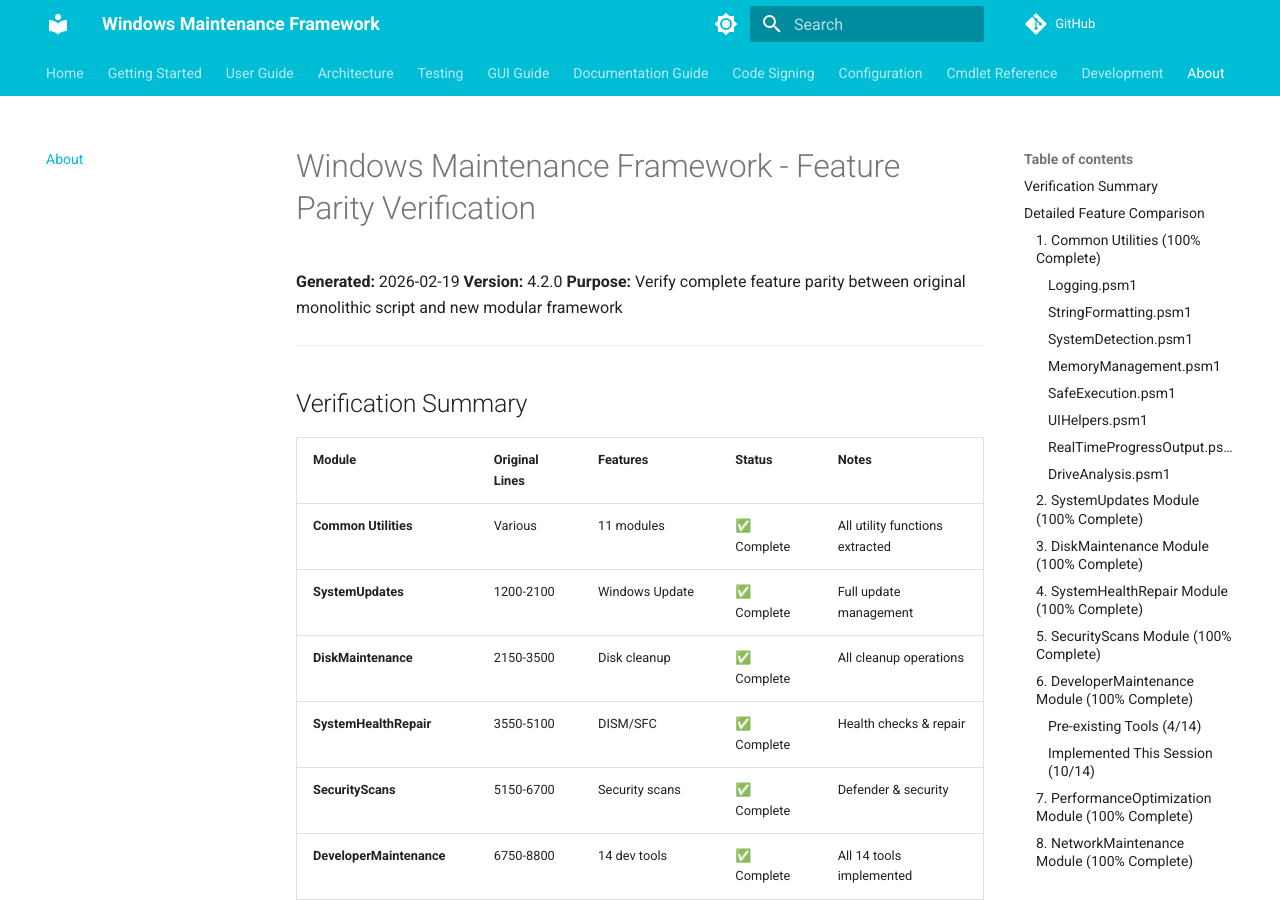
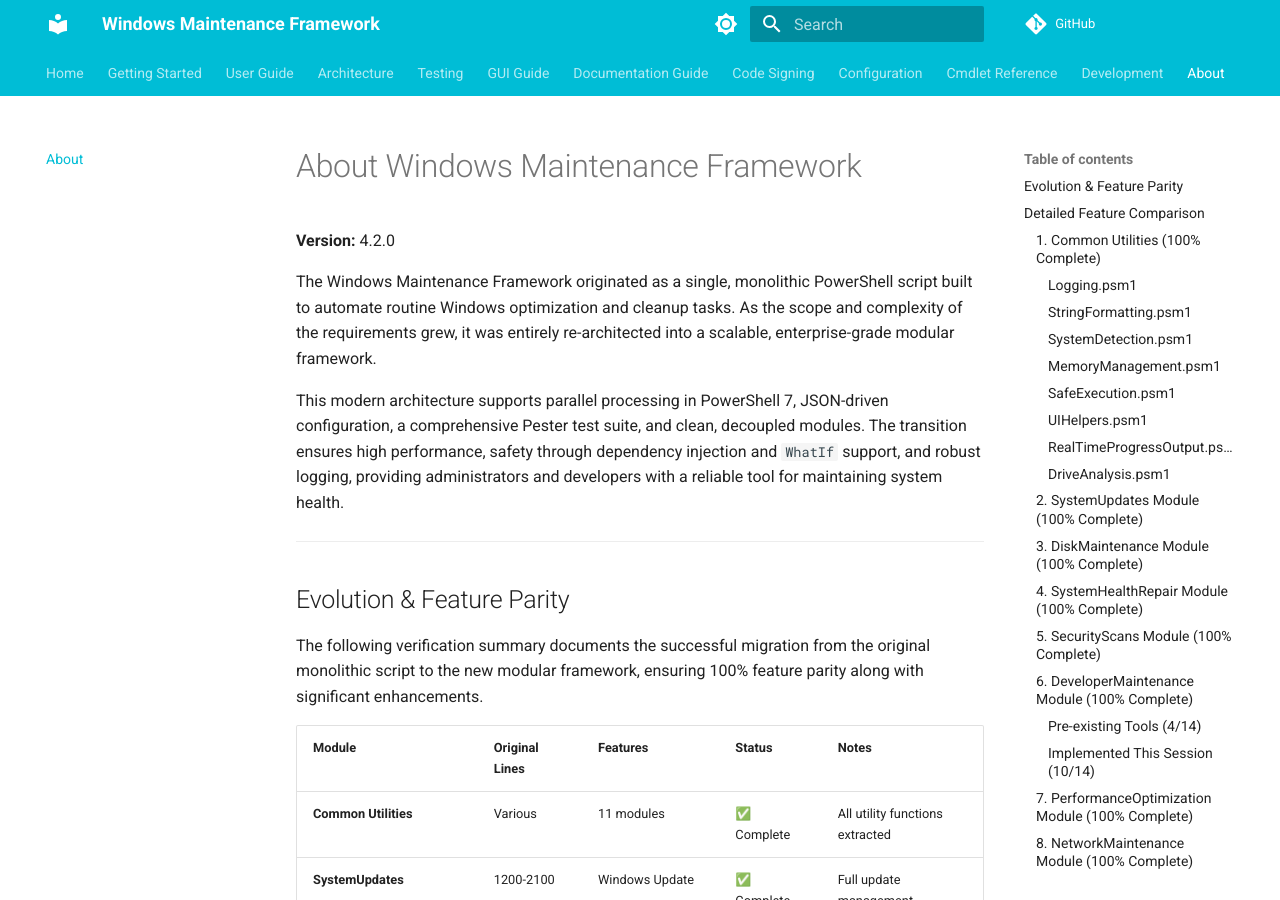
Before and after one commit to CodeExplorer430/windows-maintenance-script, an MkDocs documentation site: the page built from docs/feature-parity.md, in a window 1280 px wide and 900 px high. Built offline with MkDocs 1.6.1 and Material for MkDocs 9.7.7, drawn with Linux system fonts in a browser that asks for light colours; comment, search, counter and statistics services are not loaded.

```diff
--- a/docs/feature-parity.md
+++ b/docs/feature-parity.md
@@ -1,12 +1,16 @@
-# Windows Maintenance Framework - Feature Parity Verification
+# About Windows Maintenance Framework
 
-**Generated:** 2026-02-19
 **Version:** 4.2.0
-**Purpose:** Verify complete feature parity between original monolithic script and new modular framework
+
+The Windows Maintenance Framework originated as a single, monolithic PowerShell script built to automate routine Windows optimization and cleanup tasks. As the scope and complexity of the requirements grew, it was entirely re-architected into a scalable, enterprise-grade modular framework.
+
+This modern architecture supports parallel processing in PowerShell 7, JSON-driven configuration, a comprehensive Pester test suite, and clean, decoupled modules. The transition ensures high performance, safety through dependency injection and `WhatIf` support, and robust logging, providing administrators and developers with a reliable tool for maintaining system health.
 
 ---
 
-## Verification Summary
+## Evolution & Feature Parity
+
+The following verification summary documents the successful migration from the original monolithic script to the new modular framework, ensuring 100% feature parity along with significant enhancements.
 
 | Module | Original Lines | Features | Status | Notes |
 |--------|---------------|----------|--------|-------|
@@ -346,6 +350,6 @@ The modular framework has achieved complete feature parity with the original mon
 
 ---
 
-**Verification Completed:** 2025-10-26
-**Verified By:** Automated Analysis + Manual Review
-**Next Steps:** Create deprecation notice for original script
+- **Verification Completed:** 2025-10-26
+- **Verified By:** Automated Analysis + Manual Review
+- **Next Steps:** Create deprecation notice for original script
```
Also changed, not shown: GEMINI.md (+6 -0 lines), .github/PULL_REQUEST_TEMPLATE.md (added), 3 other files.
